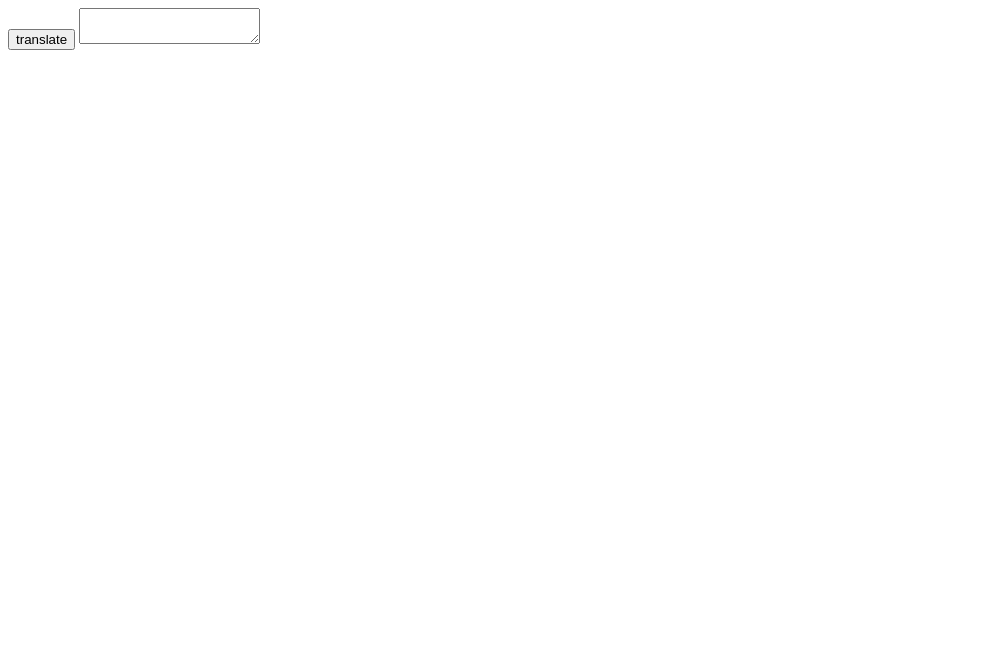
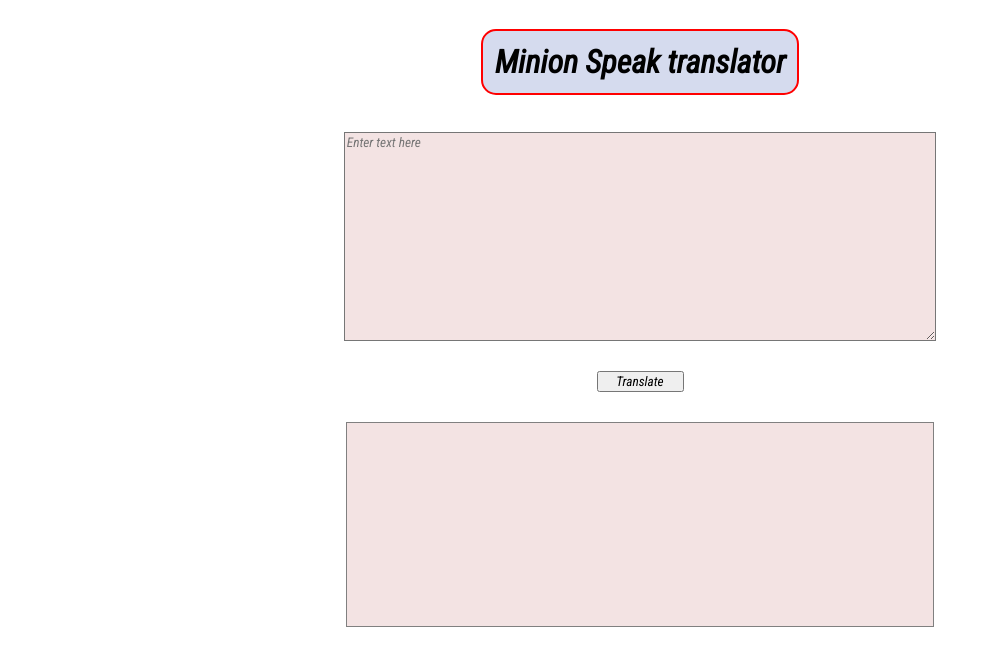
Before and after one commit to prateekanand37/Banana-speak, a plain HTML site: page index.html in a window 1280 px wide. Shown: the whole page, without its empty margins (0-991 px from the left). Drawn offline with Linux system fonts and the light colour scheme.

Commit message:
website done

```diff
--- a/index.html
+++ b/index.html
@@ -4,68 +4,71 @@
     <meta charset="UTF-8">
     <meta http-equiv="X-UA-Compatible" content="IE=edge">
     <meta name="viewport" content="width=device-width, initial-scale=1.0">
+    <link rel="preconnect" href="https://fonts.googleapis.com">
+<link rel="preconnect" href="https://fonts.gstatic.com" crossorigin>
+<link href="https://fonts.googleapis.com/css2?family=Roboto+Condensed:ital@1&display=swap" rel="stylesheet">
     <title>Banana Speak</title>
+    <style>
+        *{
+            font-family: 'Roboto Condensed', sans-serif;
+        }
+        .output{
+            width: 318px;
+            height: 200px;
+            border: 1px solid grey;
+
+        }
+        #text-input{
+            width: 47%;
+            height: 203px;
+            margin: 15px;
+            background-color: rgb(243, 227, 227);
+
+        }
+        .container{
+            display: flex;
+            flex-direction: column;
+            align-items: center;
+            margin: 8px;
+        }
+        #btn{
+            width: 87px;
+            margin: 15px;
+
+
+        }
+        #btn:hover{
+            width: 95px;
+            background-color: grey;
+            border-radius: 18px;
+
+        }
+        .output{
+            width: 47%;
+            height: 203px;
+            margin: 15px;
+            background-color: rgb(243, 227, 227);
+        }
+
+        .heading{
+            border: 2px solid red;
+            padding: 12px;
+            border-radius: 15px;
+            background-color: rgb(213, 219, 238);
+        }
+    </style>
 
 </head>
 <body>
-    <button id="btn">translate</button>
-    <textarea id="text-input" placeholder="enter here">
+    <div class="container">
+        <h1 class="heading">Minion Speak translator</h1>
+    <textarea id="text-input" placeholder="Enter text here"></textarea>
+    <button id="btn">Translate</button>
 
-    </textarea>
-
-
-
-    <script src="javascript.js"></script>
+    <div class="output">
+    </div>
+   <footer><a href="h"></a></footer>
+</div>
+<script src="javascript.js"></script>
 </body>
 </html>
-<!--    <style>
-          #container, #output {
-            height: 300px;
-            width: 300px;
-            border: 2px solid grey ;
-            padding: 5px;
-            margin: 0px;
-            display: block;
-        }
-
-
-
-    </style>
-
-
-    <h1>Banana talks </h1>
-    <textarea id="container" placeholder="Enter here" >
-
-    </textarea>
-    <button id="CLICKME" >
-        Translate
-    </button>
-    <div class="head">output is below</div>
-    <div id="output">
-
-    </div>
-    <script>
-        // console.log("hey it's working")
-        // let name =prompt("your name plz ");
-        // alert("its working good job "+ name );
-        var btntranslate =document.querySelector("#CLICKME");
-        var txtarea= document.querySelector("#container");
-        var outputtxt=document.querySelector("#output")
-        // outputtxt.innerText="hello moto"
-        var serverUrl="https://api.funtranslations.com/translate/ferb-latin.json"
-        function getTranslationUrl(text) {
-            return  serverUrl + "?" + text
-
-        }
-        function clickEvent() {
-            // outputtxt.innerText="ajsjsjsjsjsjsjs" + txtarea.value;
-
-        var inputtxt=txtarea.value;
-
-         fetch(getTranslationUrl(inputtxt))
-         .then(response => response.json())
-         .then(json=> console.log(json))
-             var translatedText = json.contents.translated;
-             outputtxt.innerText=translatedText;
-        };   btntranslate.addEventListener("click"  ,  clickEvent ) // click is predefined ,  ex. scroll
-    </script> -->
--- a/javascript.js
+++ b/javascript.js
@@ -1,6 +1,26 @@
 var translatebtn= document.querySelector("#btn");
-var txtInput=document.querySelector("#text-input")
-translatebtn.addEventListener( "click" , clickhandler)
-     function clickhandler(){
-         console.log(txtInput.value);
-         }
+var txtInput=document.querySelector("#text-input");
+var outputtxt=document.querySelector(".output");
+var url="https://api.funtranslations.com/translate/minion.json";
+// var url="https://api.funtranslations.com/translate/mandalorian.json";
+ function translatedtxt(text){
+
+     return url +"?"+"text="+text
+ }
+
+ function clickhandler()
+ {
+     //  console.log(txtInput.value);
+     // outputtxt.innerText="translated"+txtInput.value;
+     var inputtxt =txtInput.value;
+     fetch(translatedtxt(inputtxt))
+     .then(response => response.json())
+     .then(json =>{
+         var translatedoutput=json.contents.translated;
+         outputtxt.innerText=translatedoutput;
+        console.log(json.contents.translated)
+        } )
+
+
+    };
+    translatebtn.addEventListener( "click" , clickhandler)
```
